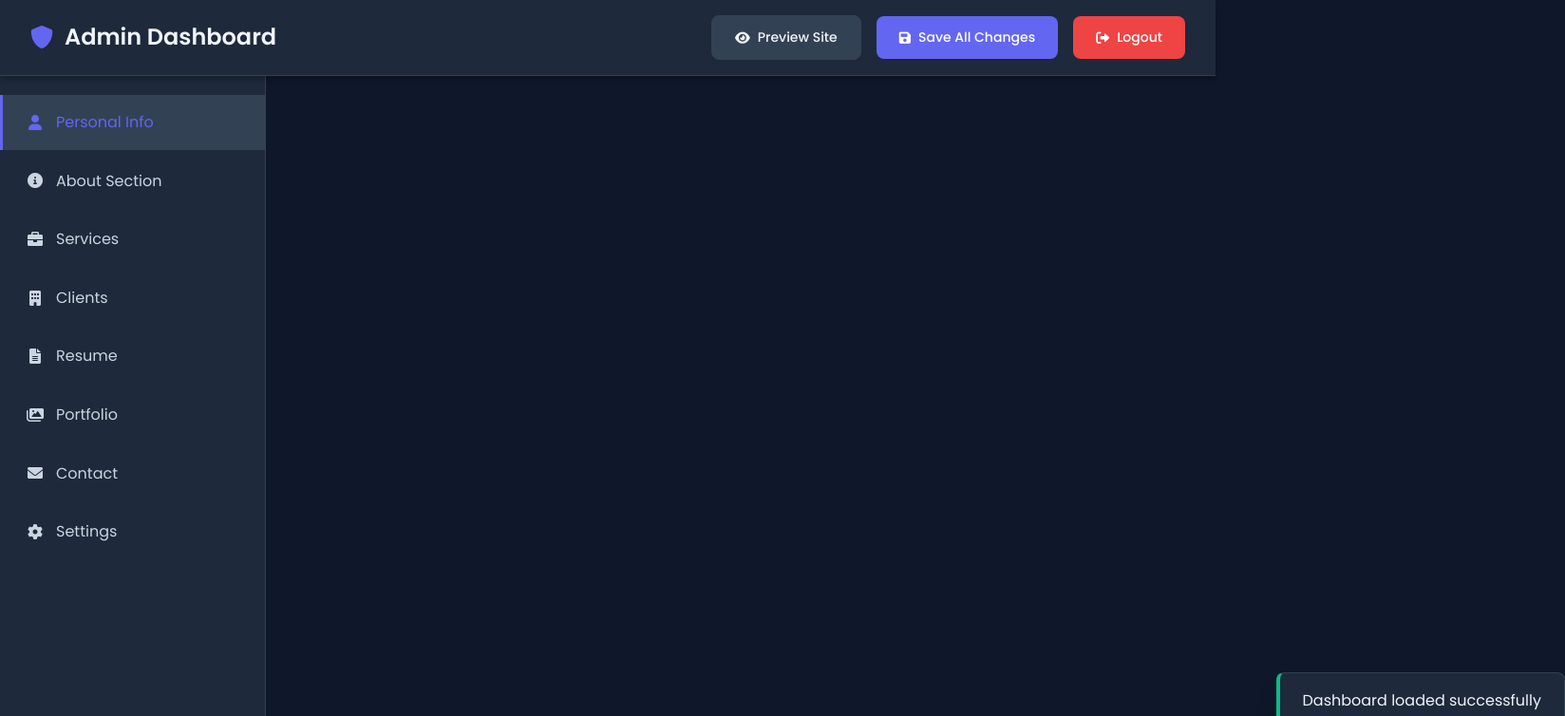
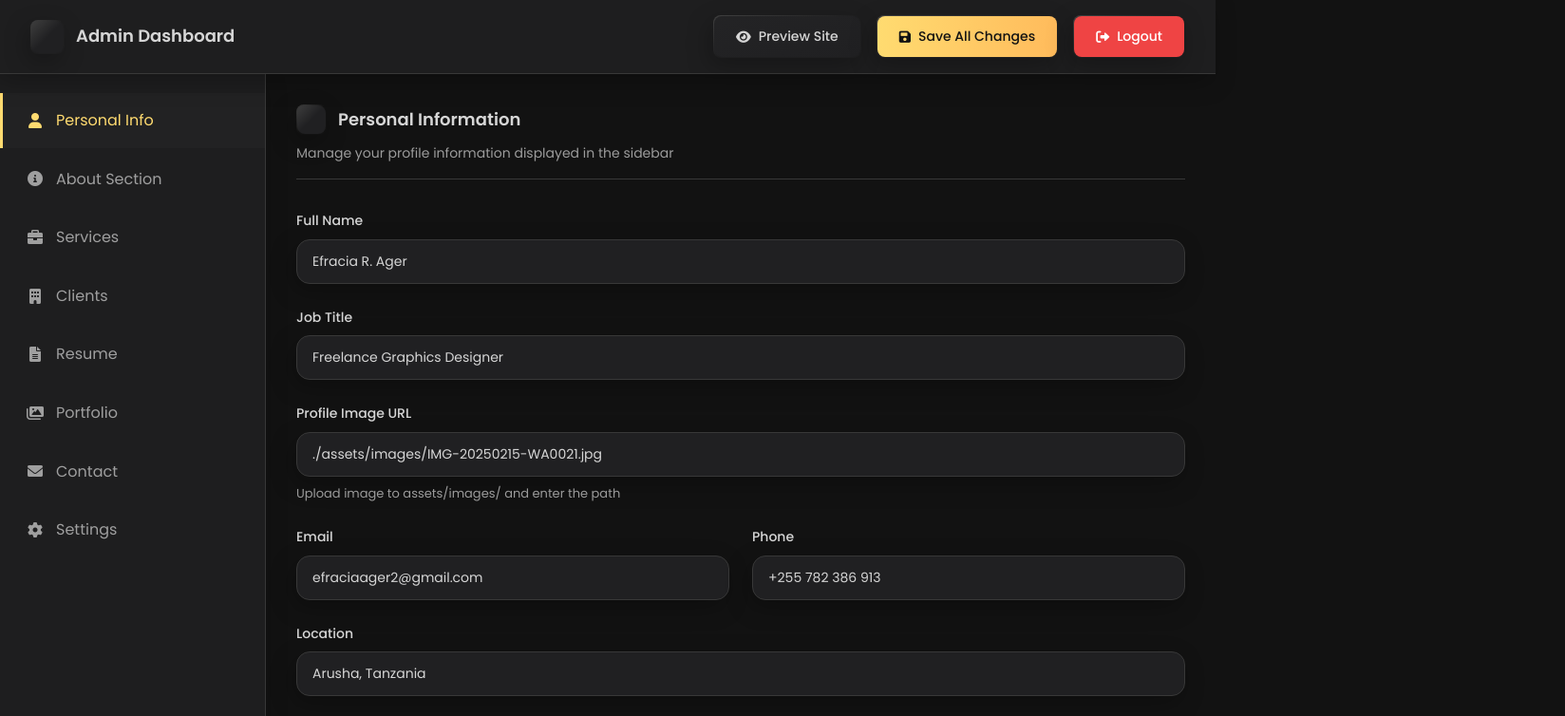
Before and after one commit to codeshinobii/efransia-resume, a plain HTML site: page admin.html in a window 1280 px wide. Shown: the top 754 px of the page at 95% size, 1648 px wide, since content can reach past the window. Drawn offline with Linux system fonts and the light colour scheme.

Commit message:
Update admin panel design to match website design - matching color scheme, gradients, and styling

```diff
--- a/assets/css/admin.css
+++ b/assets/css/admin.css
@@ -3,23 +3,71 @@
 \*-----------------------------------*/
 
 :root {
-  --admin-primary: #6366f1;
-  --admin-primary-dark: #4f46e5;
-  --admin-secondary: #8b5cf6;
+  /* Website color scheme */
+  --jet: hsl(0, 0%, 22%);
+  --onyx: hsl(240, 1%, 17%);
+  --eerie-black-1: hsl(240, 2%, 13%);
+  --eerie-black-2: hsl(240, 2%, 12%);
+  --smoky-black: hsl(0, 0%, 7%);
+  --white-1: hsl(0, 0%, 100%);
+  --orange-yellow-crayola: hsl(45, 100%, 72%);
+  --vegas-gold: hsl(45, 54%, 58%);
+  --light-gray: hsl(0, 0%, 84%);
+  --light-gray-70: hsla(0, 0%, 84%, 0.7);
+  --bittersweet-shimmer: hsl(0, 43%, 51%);
+
+  /* Gradients */
+  --bg-gradient-onyx: linear-gradient(
+    to bottom right,
+    hsl(240, 1%, 25%) 3%,
+    hsl(0, 0%, 19%) 97%
+  );
+  --bg-gradient-jet: linear-gradient(
+    to bottom right,
+    hsla(240, 1%, 18%, 0.251) 0%,
+    hsla(240, 2%, 11%, 0) 100%
+  ), hsl(240, 2%, 13%);
+  --border-gradient-onyx: linear-gradient(
+    to bottom right,
+    hsl(0, 0%, 25%) 0%,
+    hsla(0, 0%, 25%, 0) 50%
+  );
+  --text-gradient-yellow: linear-gradient(
+    to right,
+    hsl(45, 100%, 72%),
+    hsl(35, 100%, 68%)
+  );
+
+  /* Typography */
+  --ff-poppins: 'Poppins', sans-serif;
+  --fs-1: 24px;
+  --fs-2: 18px;
+  --fs-3: 17px;
+  --fs-4: 16px;
+  --fs-5: 15px;
+  --fs-6: 14px;
+  --fs-7: 13px;
+  --fs-8: 11px;
+  --fw-300: 300;
+  --fw-400: 400;
+  --fw-500: 500;
+  --fw-600: 600;
+
+  /* Shadows */
+  --shadow-1: -4px 8px 24px hsla(0, 0%, 0%, 0.25);
+  --shadow-2: 0 16px 30px hsla(0, 0%, 0%, 0.25);
+  --shadow-3: 0 16px 40px hsla(0, 0%, 0%, 0.25);
+  --shadow-4: 0 25px 50px hsla(0, 0%, 0%, 0.15);
+  --shadow-5: 0 24px 80px hsla(0, 0%, 0%, 0.25);
+
+  /* Transitions */
+  --transition-1: 0.25s ease;
+  --transition-2: 0.5s ease-in-out;
+
+  /* Admin specific colors */
   --admin-success: #10b981;
   --admin-danger: #ef4444;
   --admin-warning: #f59e0b;
-  --admin-dark: #1e293b;
-  --admin-dark-light: #334155;
-  --admin-gray: #64748b;
-  --admin-gray-light: #94a3b8;
-  --admin-bg: #0f172a;
-  --admin-bg-light: #1e293b;
-  --admin-border: #334155;
-  --admin-text: #f1f5f9;
-  --admin-text-light: #cbd5e1;
-  --admin-shadow: 0 4px 6px -1px rgba(0, 0, 0, 0.3);
-  --admin-shadow-lg: 0 20px 25px -5px rgba(0, 0, 0, 0.3);
 }
 
 * {
@@ -29,11 +77,20 @@
 }
 
 body {
-  font-family: 'Poppins', sans-serif;
-  background: var(--admin-bg);
-  color: var(--admin-text);
+  font-family: var(--ff-poppins);
+  background: var(--smoky-black);
+  color: var(--light-gray);
   line-height: 1.6;
   overflow-x: hidden;
+}
+
+::selection {
+  background: var(--orange-yellow-crayola);
+  color: var(--smoky-black);
+}
+
+:focus {
+  outline-color: var(--orange-yellow-crayola);
 }
 
 /*-----------------------------------*\
@@ -41,9 +98,25 @@ body {
 \*-----------------------------------*/
 
 .admin-container {
-  display: flex;
-  flex-direction: column;
+  display: grid;
+  grid-template-columns: auto 1fr;
+  grid-template-rows: auto 1fr;
+  grid-template-areas:
+    "header header"
+    "sidebar main";
   min-height: 100vh;
+}
+
+.admin-header {
+  grid-area: header;
+}
+
+.admin-sidebar {
+  grid-area: sidebar;
+}
+
+.admin-main {
+  grid-area: main;
 }
 
 /*-----------------------------------*\
@@ -51,13 +124,13 @@ body {
 \*-----------------------------------*/
 
 .admin-header {
-  background: var(--admin-dark);
-  border-bottom: 1px solid var(--admin-border);
+  background: var(--eerie-black-2);
+  border-bottom: 1px solid var(--jet);
   padding: 1rem 2rem;
   position: sticky;
   top: 0;
   z-index: 100;
-  box-shadow: var(--admin-shadow);
+  box-shadow: var(--shadow-1);
 }
 
 .header-content {
@@ -69,16 +142,34 @@ body {
 }
 
 .admin-header h1 {
-  font-size: 1.5rem;
-  font-weight: 600;
-  color: var(--admin-text);
+  font-size: var(--fs-2);
+  font-weight: var(--fw-600);
+  color: var(--light-gray);
   display: flex;
   align-items: center;
   gap: 0.75rem;
 }
 
 .admin-header h1 i {
-  color: var(--admin-primary);
+  color: var(--orange-yellow-crayola);
+  background: var(--border-gradient-onyx);
+  width: 36px;
+  height: 36px;
+  border-radius: 8px;
+  display: flex;
+  align-items: center;
+  justify-content: center;
+  position: relative;
+  box-shadow: var(--shadow-1);
+}
+
+.admin-header h1 i::before {
+  content: "";
+  position: absolute;
+  inset: 1px;
+  background: var(--eerie-black-1);
+  border-radius: inherit;
+  z-index: -1;
 }
 
 .header-actions {
@@ -95,14 +186,29 @@ body {
   padding: 0.75rem 1.5rem;
   border: none;
   border-radius: 8px;
-  font-size: 0.875rem;
-  font-weight: 500;
+  font-size: var(--fs-6);
+  font-weight: var(--fw-500);
   cursor: pointer;
   display: inline-flex;
   align-items: center;
   gap: 0.5rem;
-  transition: all 0.3s ease;
+  transition: all var(--transition-1);
   font-family: inherit;
+  position: relative;
+  background: var(--border-gradient-onyx);
+  color: var(--light-gray);
+  box-shadow: var(--shadow-1);
+  z-index: 1;
+}
+
+.btn::before {
+  content: "";
+  position: absolute;
+  inset: 1px;
+  background: var(--bg-gradient-jet);
+  border-radius: inherit;
+  z-index: -1;
+  transition: opacity var(--transition-1);
 }
 
 .btn:disabled {
@@ -111,47 +217,64 @@ body {
 }
 
 .btn-primary {
-  background: var(--admin-primary);
-  color: white;
+  color: var(--smoky-black);
+}
+
+.btn-primary::before {
+  background: var(--text-gradient-yellow);
 }
 
 .btn-primary:hover:not(:disabled) {
-  background: var(--admin-primary-dark);
   transform: translateY(-2px);
-  box-shadow: var(--admin-shadow);
+  box-shadow: var(--shadow-2);
+}
+
+.btn-primary:hover:not(:disabled)::before {
+  opacity: 0.9;
 }
 
 .btn-secondary {
-  background: var(--admin-dark-light);
-  color: var(--admin-text);
-  border: 1px solid var(--admin-border);
+  color: var(--light-gray);
 }
 
 .btn-secondary:hover:not(:disabled) {
-  background: var(--admin-border);
+  transform: translateY(-2px);
+  box-shadow: var(--shadow-2);
 }
 
 .btn-danger {
+  color: var(--white-1);
+}
+
+.btn-danger::before {
   background: var(--admin-danger);
-  color: white;
 }
 
 .btn-danger:hover:not(:disabled) {
-  background: #dc2626;
+  transform: translateY(-2px);
+  box-shadow: var(--shadow-2);
 }
 
 .btn-success {
+  color: var(--white-1);
+}
+
+.btn-success::before {
   background: var(--admin-success);
-  color: white;
 }
 
 .btn-success:hover:not(:disabled) {
-  background: #059669;
+  transform: translateY(-2px);
+  box-shadow: var(--shadow-2);
+}
+
+.btn i {
+  color: inherit;
 }
 
 .btn-sm {
   padding: 0.5rem 1rem;
-  font-size: 0.75rem;
+  font-size: var(--fs-7);
 }
 
 /*-----------------------------------*\
@@ -159,13 +282,11 @@ body {
 \*-----------------------------------*/
 
 .admin-sidebar {
-  background: var(--admin-dark);
-  border-right: 1px solid var(--admin-border);
+  background: var(--eerie-black-2);
+  border-right: 1px solid var(--jet);
   width: 280px;
-  min-height: calc(100vh - 80px);
-  position: sticky;
-  top: 80px;
   overflow-y: auto;
+  box-shadow: var(--shadow-1);
 }
 
 .sidebar-nav ul {
@@ -182,26 +303,28 @@ body {
   align-items: center;
   gap: 0.75rem;
   padding: 1rem 1.5rem;
-  color: var(--admin-text-light);
+  color: var(--light-gray-70);
   text-decoration: none;
-  transition: all 0.3s ease;
+  transition: all var(--transition-1);
   border-left: 3px solid transparent;
+  position: relative;
 }
 
 .nav-link:hover {
-  background: var(--admin-dark-light);
-  color: var(--admin-text);
+  color: var(--light-gray);
+  background: hsla(240, 1%, 17%, 0.3);
 }
 
 .nav-link.active {
-  background: var(--admin-dark-light);
-  color: var(--admin-primary);
-  border-left-color: var(--admin-primary);
+  color: var(--orange-yellow-crayola);
+  border-left-color: var(--orange-yellow-crayola);
+  background: hsla(240, 1%, 17%, 0.3);
 }
 
 .nav-link i {
   width: 20px;
   text-align: center;
+  color: inherit;
 }
 
 /*-----------------------------------*\
@@ -239,39 +362,94 @@ body {
 .section-header {
   margin-bottom: 2rem;
   padding-bottom: 1rem;
-  border-bottom: 2px solid var(--admin-border);
+  border-bottom: 1px solid var(--jet);
 }
 
 .section-header h2 {
-  font-size: 1.75rem;
-  font-weight: 600;
+  font-size: var(--fs-2);
+  font-weight: var(--fw-600);
   margin-bottom: 0.5rem;
   display: flex;
   align-items: center;
   gap: 0.75rem;
+  color: var(--light-gray);
+}
+
+.section-header h2 i {
+  color: var(--orange-yellow-crayola);
+  background: var(--border-gradient-onyx);
+  width: 32px;
+  height: 32px;
+  border-radius: 8px;
+  display: flex;
+  align-items: center;
+  justify-content: center;
+  position: relative;
+  box-shadow: var(--shadow-1);
+}
+
+.section-header h2 i::before {
+  content: "";
+  position: absolute;
+  inset: 1px;
+  background: var(--eerie-black-1);
+  border-radius: inherit;
+  z-index: -1;
 }
 
 .section-header p {
-  color: var(--admin-text-light);
-  font-size: 0.875rem;
+  color: var(--light-gray-70);
+  font-size: var(--fs-6);
 }
 
 .subsection {
   margin-bottom: 3rem;
   padding: 1.5rem;
-  background: var(--admin-dark);
-  border-radius: 12px;
-  border: 1px solid var(--admin-border);
+  background: var(--bg-gradient-jet);
+  border-radius: 20px;
+  border: 1px solid var(--jet);
+  box-shadow: var(--shadow-1);
+  position: relative;
+}
+
+.subsection::before {
+  content: "";
+  position: absolute;
+  inset: 1px;
+  background: var(--eerie-black-2);
+  border-radius: inherit;
+  z-index: -1;
 }
 
 .subsection h3 {
-  font-size: 1.25rem;
-  font-weight: 600;
+  font-size: var(--fs-3);
+  font-weight: var(--fw-600);
   margin-bottom: 1.5rem;
   display: flex;
   align-items: center;
   gap: 0.5rem;
-  color: var(--admin-primary);
+  color: var(--orange-yellow-crayola);
+}
+
+.subsection h3 i {
+  background: var(--border-gradient-onyx);
+  width: 28px;
+  height: 28px;
+  border-radius: 8px;
+  display: flex;
+  align-items: center;
+  justify-content: center;
+  position: relative;
+  box-shadow: var(--shadow-1);
+}
+
+.subsection h3 i::before {
+  content: "";
+  position: absolute;
+  inset: 1px;
+  background: var(--eerie-black-1);
+  border-radius: inherit;
+  z-index: -1;
 }
 
 /*-----------------------------------*\
@@ -291,31 +469,32 @@ body {
 .form-group label {
   display: block;
   margin-bottom: 0.5rem;
-  font-weight: 500;
-  color: var(--admin-text);
-  font-size: 0.875rem;
+  font-weight: var(--fw-500);
+  color: var(--light-gray);
+  font-size: var(--fs-6);
 }
 
 .form-control {
   width: 100%;
   padding: 0.75rem 1rem;
-  background: var(--admin-dark);
-  border: 1px solid var(--admin-border);
-  border-radius: 8px;
-  color: var(--admin-text);
+  background: var(--eerie-black-1);
+  border: 1px solid var(--jet);
+  border-radius: 14px;
+  color: var(--light-gray);
   font-family: inherit;
-  font-size: 0.875rem;
-  transition: all 0.3s ease;
+  font-size: var(--fs-6);
+  transition: all var(--transition-1);
+  box-shadow: var(--shadow-1);
 }
 
 .form-control:focus {
   outline: none;
-  border-color: var(--admin-primary);
-  box-shadow: 0 0 0 3px rgba(99, 102, 241, 0.1);
+  border-color: var(--orange-yellow-crayola);
+  box-shadow: 0 0 0 3px hsla(45, 100%, 72%, 0.1), var(--shadow-1);
 }
 
 .form-control::placeholder {
-  color: var(--admin-gray);
+  color: var(--light-gray-70);
 }
 
 textarea.form-control {
@@ -326,15 +505,15 @@ textarea.form-control {
 .form-group small {
   display: block;
   margin-top: 0.5rem;
-  color: var(--admin-gray-light);
-  font-size: 0.75rem;
+  color: var(--light-gray-70);
+  font-size: var(--fs-7);
 }
 
 input[type="checkbox"] {
   width: 18px;
   height: 18px;
   cursor: pointer;
-  accent-color: var(--admin-primary);
+  accent-color: var(--orange-yellow-crayola);
 }
 
 /*-----------------------------------*\
@@ -342,12 +521,22 @@ input[type="checkbox"] {
 \*-----------------------------------*/
 
 .item-card {
-  background: var(--admin-dark);
-  border: 1px solid var(--admin-border);
-  border-radius: 12px;
+  background: var(--bg-gradient-jet);
+  border: 1px solid var(--jet);
+  border-radius: 14px;
   padding: 1.5rem;
   margin-bottom: 1rem;
   position: relative;
+  box-shadow: var(--shadow-1);
+}
+
+.item-card::before {
+  content: "";
+  position: absolute;
+  inset: 1px;
+  background: var(--eerie-black-2);
+  border-radius: inherit;
+  z-index: -1;
 }
 
 .item-card-header {
@@ -358,9 +547,9 @@ input[type="checkbox"] {
 }
 
 .item-card-header h4 {
-  font-size: 1rem;
-  font-weight: 600;
-  color: var(--admin-primary);
+  font-size: var(--fs-4);
+  font-weight: var(--fw-600);
+  color: var(--orange-yellow-crayola);
 }
 
 .item-card-actions {
@@ -378,21 +567,23 @@ input[type="checkbox"] {
   max-width: 200px;
   height: 150px;
   object-fit: cover;
-  border-radius: 8px;
-  border: 1px solid var(--admin-border);
+  border-radius: 14px;
+  border: 1px solid var(--jet);
   margin-top: 0.5rem;
+  box-shadow: var(--shadow-1);
 }
 
 .empty-state {
   text-align: center;
   padding: 3rem;
-  color: var(--admin-gray-light);
+  color: var(--light-gray-70);
 }
 
 .empty-state i {
   font-size: 3rem;
   margin-bottom: 1rem;
   opacity: 0.5;
+  color: var(--orange-yellow-crayola);
 }
 
 /*-----------------------------------*\
@@ -403,16 +594,26 @@ input[type="checkbox"] {
   position: fixed;
   bottom: 2rem;
   right: 2rem;
-  background: var(--admin-dark);
-  color: var(--admin-text);
+  background: var(--bg-gradient-jet);
+  color: var(--light-gray);
   padding: 1rem 1.5rem;
-  border-radius: 8px;
-  box-shadow: var(--admin-shadow-lg);
-  border: 1px solid var(--admin-border);
+  border-radius: 14px;
+  box-shadow: var(--shadow-3);
+  border: 1px solid var(--jet);
   z-index: 1000;
   transform: translateX(400px);
-  transition: transform 0.3s ease;
+  transition: transform var(--transition-1);
   min-width: 300px;
+  position: relative;
+}
+
+.toast::before {
+  content: "";
+  position: absolute;
+  inset: 1px;
+  background: var(--eerie-black-2);
+  border-radius: inherit;
+  z-index: -1;
 }
 
 .toast.show {
@@ -428,7 +629,7 @@ input[type="checkbox"] {
 }
 
 .toast.info {
-  border-left: 4px solid var(--admin-primary);
+  border-left: 4px solid var(--orange-yellow-crayola);
 }
 
 /*-----------------------------------*\
@@ -441,7 +642,7 @@ input[type="checkbox"] {
   left: 0;
   width: 100%;
   height: 100%;
-  background: rgba(15, 23, 42, 0.8);
+  background: hsla(0, 0%, 7%, 0.8);
   display: none;
   justify-content: center;
   align-items: center;
@@ -455,8 +656,8 @@ input[type="checkbox"] {
 .spinner {
   width: 50px;
   height: 50px;
-  border: 4px solid var(--admin-border);
-  border-top-color: var(--admin-primary);
+  border: 4px solid var(--jet);
+  border-top-color: var(--orange-yellow-crayola);
   border-radius: 50%;
   animation: spin 1s linear infinite;
 }
@@ -473,14 +674,19 @@ input[type="checkbox"] {
 
 @media (max-width: 1024px) {
   .admin-container {
-    flex-direction: column;
+    grid-template-columns: 1fr;
+    grid-template-rows: auto auto 1fr;
+    grid-template-areas:
+      "header"
+      "sidebar"
+      "main";
   }
 
   .admin-sidebar {
     width: 100%;
     min-height: auto;
-    position: relative;
-    top: 0;
+    border-right: none;
+    border-bottom: 1px solid var(--jet);
   }
 
   .sidebar-nav ul {
@@ -496,6 +702,13 @@ input[type="checkbox"] {
 
   .nav-link {
     padding: 0.75rem 1rem;
+    border-left: none;
+    border-bottom: 3px solid transparent;
+  }
+
+  .nav-link.active {
+    border-left: none;
+    border-bottom-color: var(--orange-yellow-crayola);
   }
 
   .form-row {
@@ -525,6 +738,17 @@ input[type="checkbox"] {
 
   .btn {
     padding: 0.5rem 1rem;
-    font-size: 0.75rem;
+    font-size: var(--fs-7);
+  }
+
+  .toast {
+    right: 1rem;
+    left: 1rem;
+    min-width: auto;
+    transform: translateY(100px);
+  }
+
+  .toast.show {
+    transform: translateY(0);
   }
 }
```
